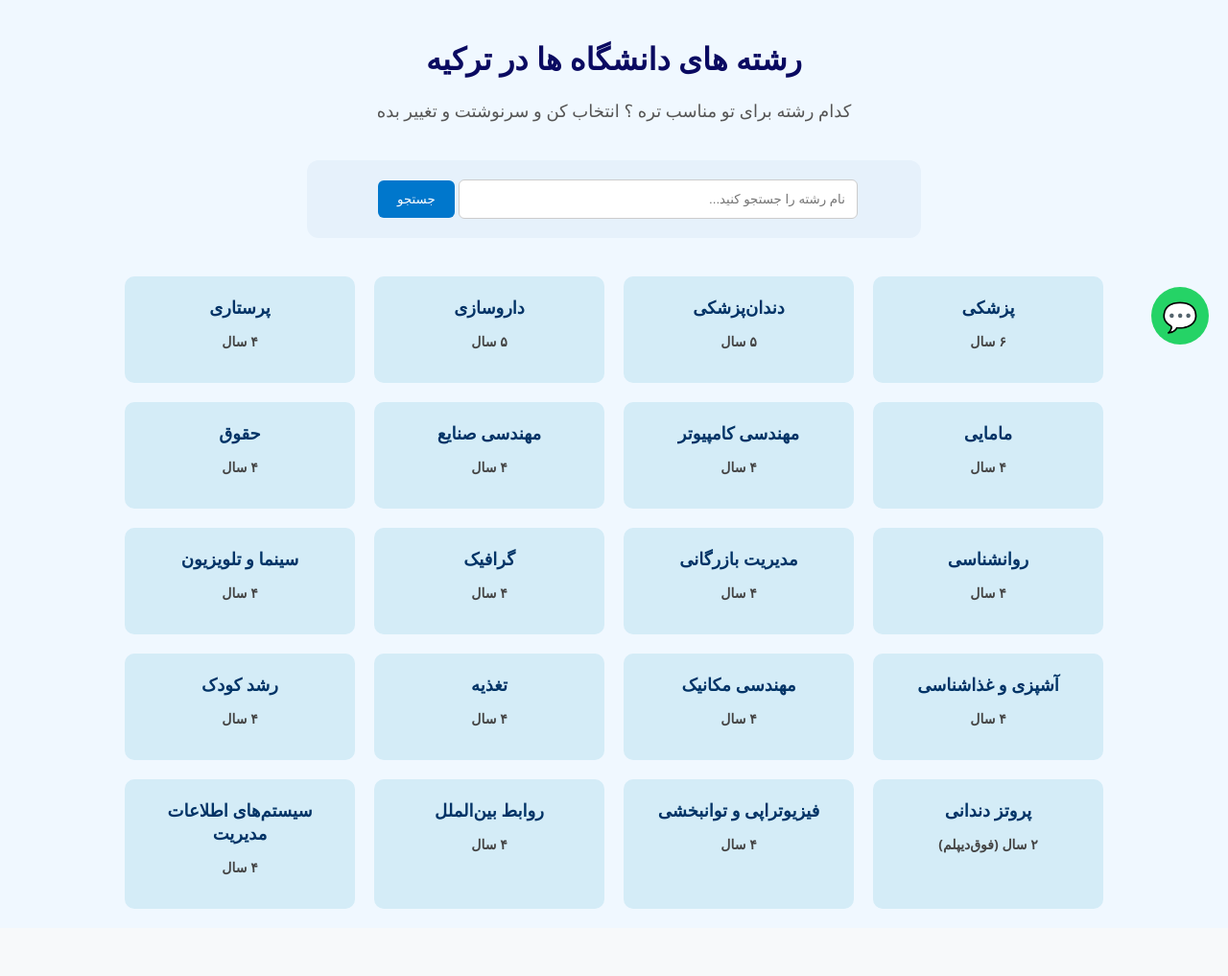
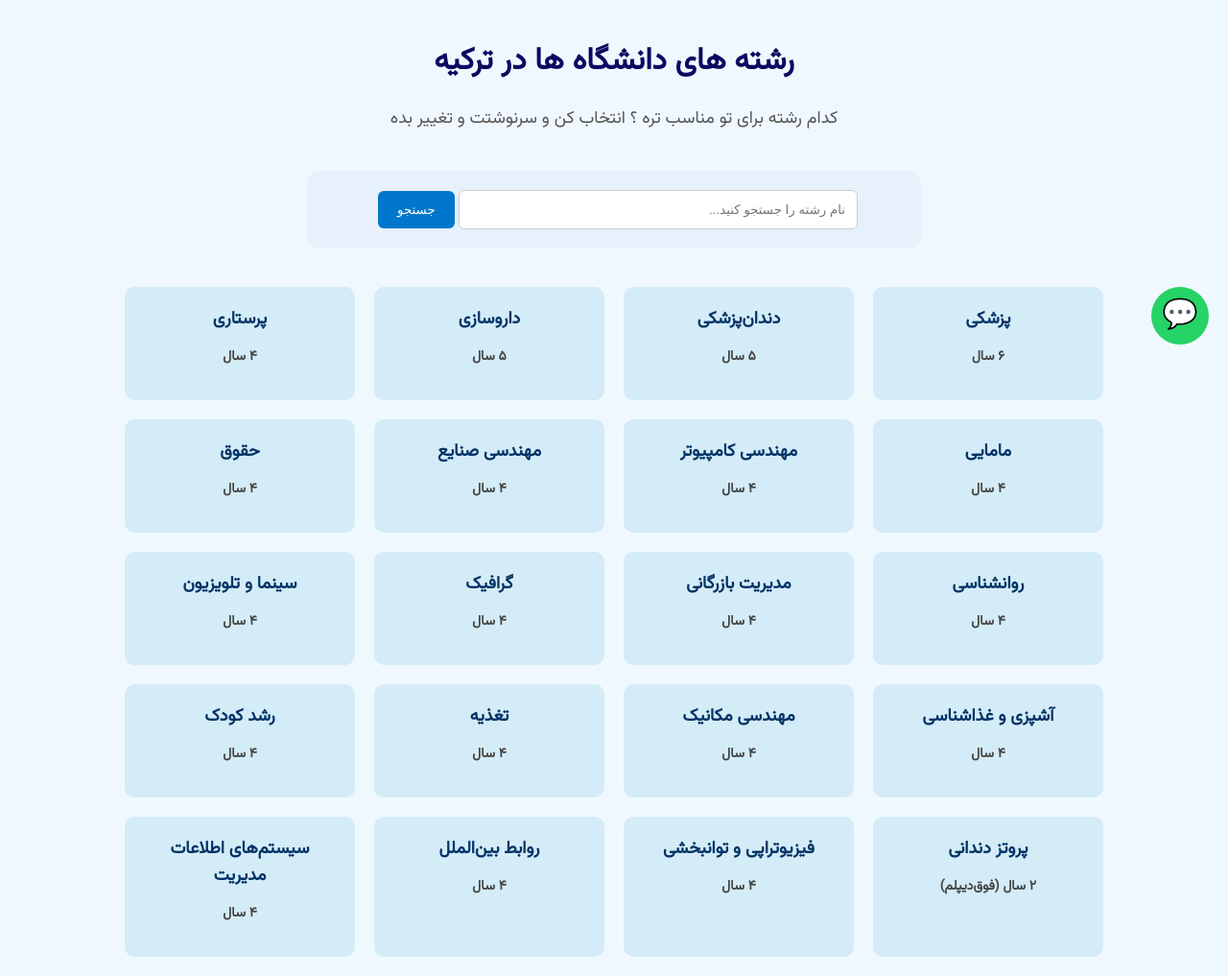
Before and after one commit to melikayar/uninfo, a Flask app: page /fa in a window 1280 px wide. Shown: the part 421-1438 px from the top of the page at 96% size. Before the commit the page ends 1368 px from the top, so only its background shows below. Run offline with Flask 3, Linux system fonts and the light colour scheme.

Commit message:
Farsça font güncellendi

```diff
--- a/Templates/index.farsi.html
+++ b/Templates/index.farsi.html
@@ -80,5 +80,7 @@
     </div>
 </div>
 <script src="{{ url_for('static', filename='chat.js') }}"></script>
+<link href="https://fonts.googleapis.com/css2?family=Vazirmatn&display=swap" rel="stylesheet">
+
 </body>
 </html>
--- a/static/style.css
+++ b/static/style.css
@@ -148,3 +148,6 @@
   z-index: 2;
   position: relative;
 }
+html[dir="rtl"] body {
+    font-family: 'Vazirmatn', sans-serif;
+}
```
